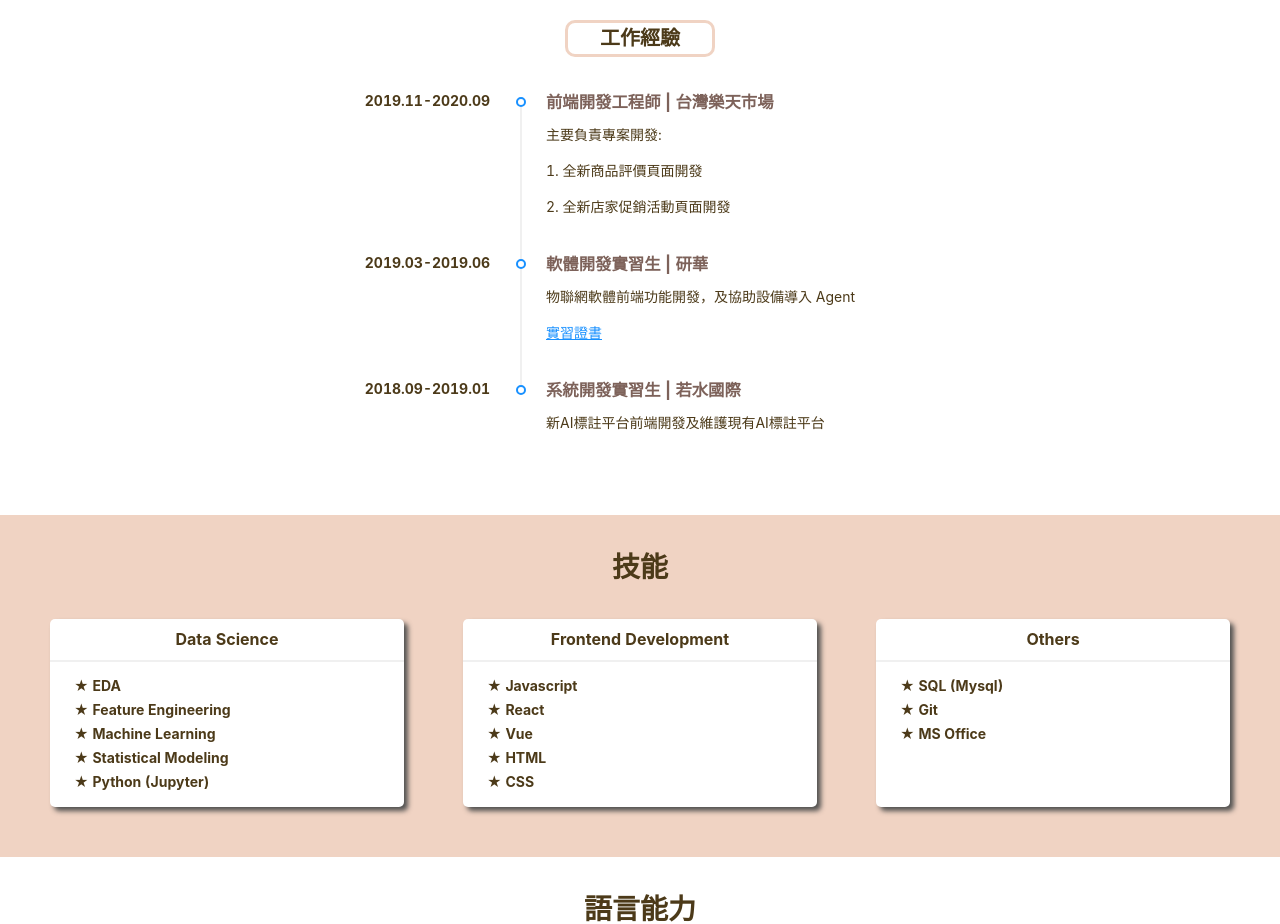
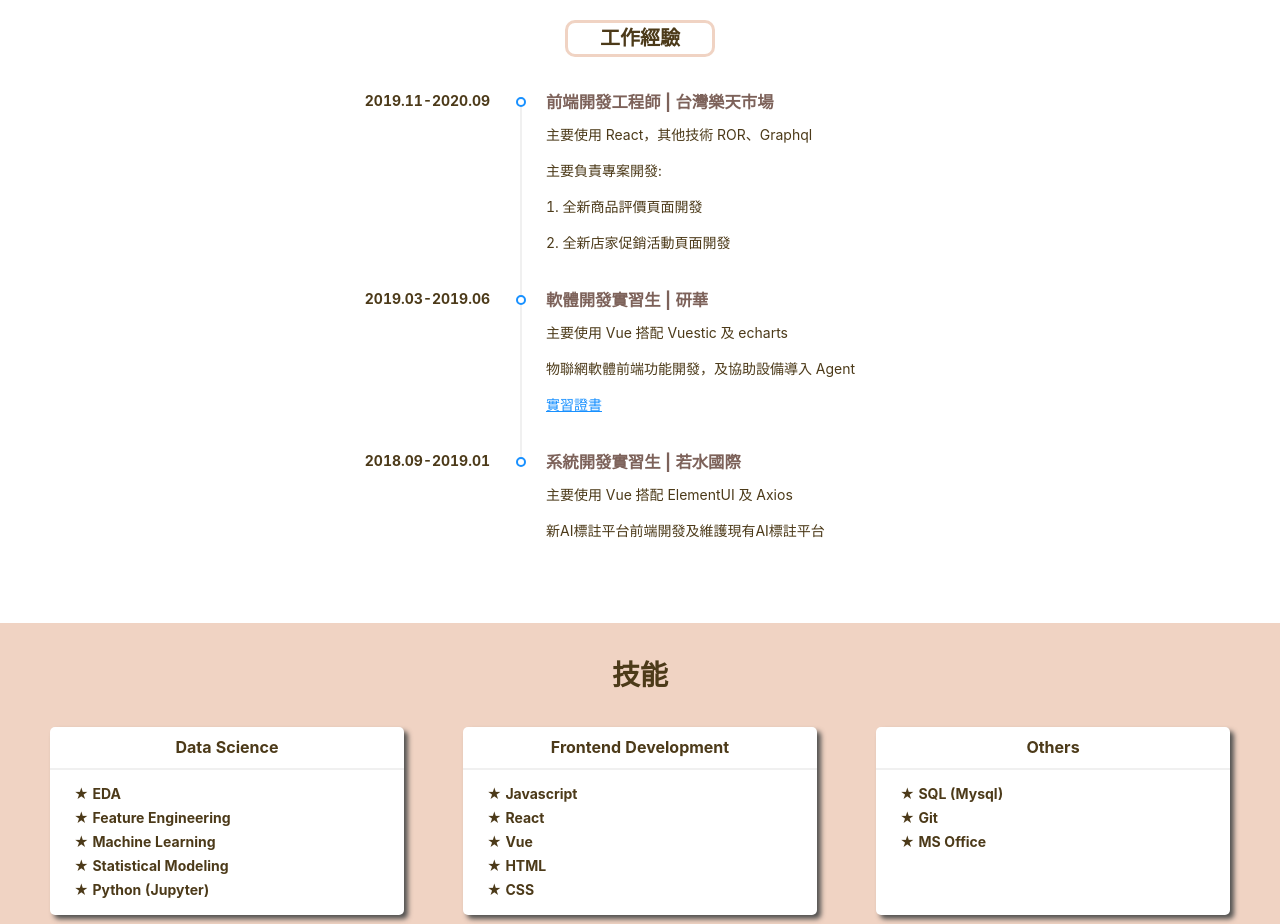
Before and after one commit to HsinShan/Portfolio-Blog, a React (Create React App) app: page / in a window 1280 px wide. Shown: the part 1100-2024 px from the top of the page. Built offline with nearby package versions, Linux system fonts and the light colour scheme.

Commit message:
Update work experience

```diff
--- a/src/components/main/work.js
+++ b/src/components/main/work.js
@@ -8,19 +8,22 @@ const Work = () => {
       <Timeline mode="left">
         <Timeline.Item label="2019.11-2020.09" color="blue">
           <h3>前端開發工程師 | 台灣樂天市場</h3>
+          <p>主要使用 React，其他技術 ROR、Graphql</p>
           <p>主要負責專案開發:</p>
           <p>1. 全新商品評價頁面開發</p>
           <p>2. 全新店家促銷活動頁面開發</p>
         </Timeline.Item>
         <Timeline.Item label="2019.03-2019.06" color="blue">
           <h3>軟體開發實習生 | 研華</h3>
-          <p> 物聯網軟體前端功能開發，及協助設備導入 Agent</p>
+          <p>主要使用 Vue 搭配 Vuestic 及 echarts</p>
+          <p>物聯網軟體前端功能開發，及協助設備導入 Agent</p>
           <p>
             <a href="http://bit.ly/31lOjID">實習證書</a>
           </p>
         </Timeline.Item>
         <Timeline.Item label="2018.09-2019.01" color="blue">
           <h3>系統開發實習生 | 若水國際</h3>
+          <p>主要使用 Vue 搭配 ElementUI 及 Axios </p>
           <p>新AI標註平台前端開發及維護現有AI標註平台</p>
         </Timeline.Item>
       </Timeline>
```
